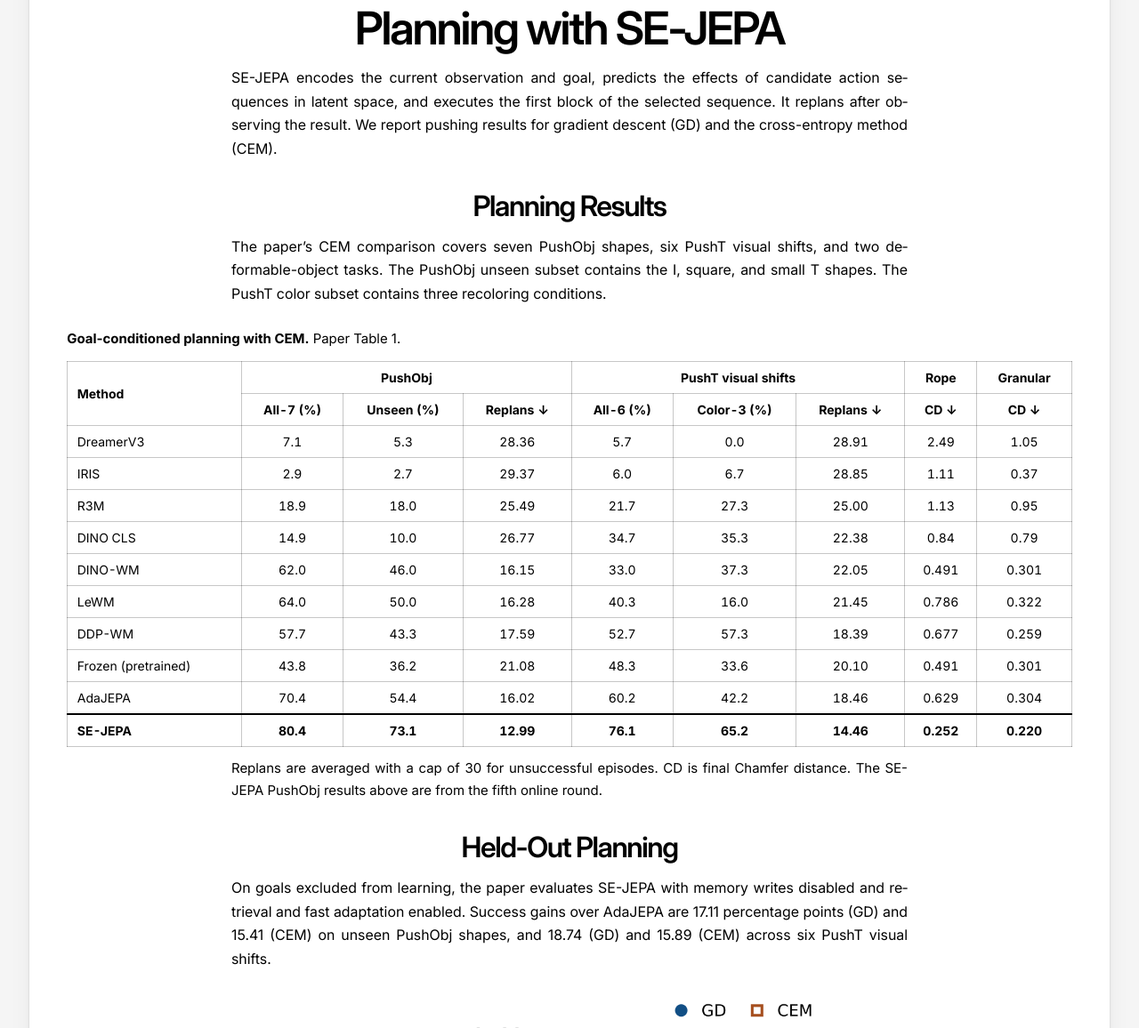
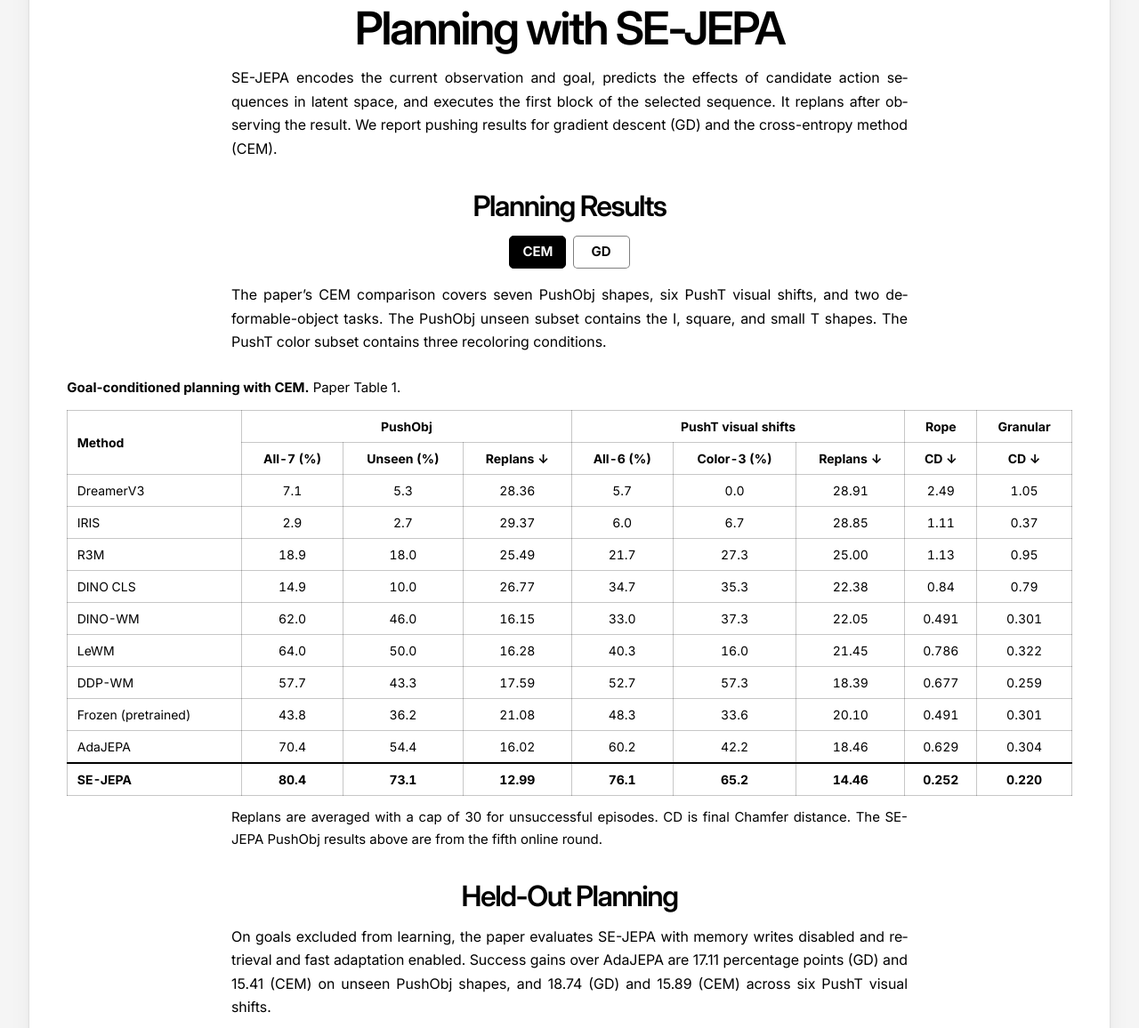
Before and after one commit to 12138tyy/SE-pages, a plain HTML site: page index.html in a window 1280 px wide. Shown: the part 5165-6321 px from the top of the page at 89% size. Drawn offline with Linux system fonts and the light colour scheme.

Commit message:
Add CEM and GD planning result controls

```diff
--- a/index.html
+++ b/index.html
@@ -8,8 +8,8 @@
   <title>SE-JEPA | Self-Evolving Latent World Models</title>
   <link rel="stylesheet" href="./assets/fonts/InterVariable.css">
   <link rel="stylesheet" href="./assets/fonts/InterTight.css">
-  <link rel="stylesheet" href="./styles.css?v=31">
-  <script defer src="./site.js?v=12"></script>
+  <link rel="stylesheet" href="./styles.css?v=32">
+  <script defer src="./site.js?v=13"></script>
 </head>
 <body>
   <a class="skip-link" href="#main">Skip to content</a>
@@ -357,11 +357,19 @@
         <div class="reading" data-scroll-reveal>
           <h2 id="planning-title">Planning with SE-JEPA</h2>
           <p>SE-JEPA encodes the current observation and goal, predicts the effects of candidate action sequences in latent space, and executes the first block of the selected sequence. It replans after observing the result. We report pushing results for gradient descent (GD) and the cross-entropy method (CEM).</p>
-          <h3>Planning Results</h3>
+          <h3 id="planning-results-title">Planning Results</h3>
+        </div>
+
+        <div class="planning-results" data-planning-results data-scroll-reveal>
+          <div class="planning-switch" role="group" aria-label="Planning results optimizer" hidden>
+            <button type="button" aria-controls="planning-cem" aria-pressed="true">CEM</button>
+            <button type="button" aria-controls="planning-gd" aria-pressed="false">GD</button>
+          </div>
+          <div id="planning-cem" data-planning-panel>
+            <div class="reading">
               <p>The paper’s CEM comparison covers seven PushObj shapes, six PushT visual shifts, and two deformable-object tasks. The PushObj unseen subset contains the I, square, and small T shapes. The PushT color subset contains three recoloring conditions.</p>
             </div>
-
-        <figure class="results-table" data-scroll-reveal>
+            <figure class="results-table">
               <figcaption id="planning-table-caption"><strong>Goal-conditioned planning with CEM.</strong> Paper Table 1.</figcaption>
               <div class="table-wrap" tabindex="0" role="region" aria-labelledby="planning-table-caption">
                 <table class="wide-table" aria-labelledby="planning-table-caption">
@@ -385,8 +393,37 @@
                 </table>
               </div>
             </figure>
+            <div class="reading">
+              <p class="table-note">Replans are averaged with a cap of 30 for unsuccessful episodes. CD is final Chamfer distance. The SE-JEPA PushObj results above are from the fifth online round.</p>
+            </div>
+          </div>
+          <div id="planning-gd" data-planning-panel>
+            <div class="reading">
+              <p>Both tasks use paired held-out goals after five learning rounds, with memory writes disabled. Retrieval and fast adaptation remain enabled during testing.</p>
+            </div>
+            <figure class="results-table">
+              <figcaption id="gd-planning-table-caption"><strong>Goal-conditioned planning with GD on held-out goals.</strong> Paper Table VI.</figcaption>
+              <div class="table-wrap" tabindex="0" role="region" aria-labelledby="gd-planning-table-caption">
+                <table class="gd-table" aria-labelledby="gd-planning-table-caption">
+                  <colgroup span="1"></colgroup><colgroup span="3"></colgroup><colgroup span="3"></colgroup>
+                  <thead>
+                    <tr><th scope="col" rowspan="2">Method</th><th scope="colgroup" colspan="3">PushObj</th><th scope="colgroup" colspan="3">PushT</th></tr>
+                    <tr><th scope="col">All-7 (%)</th><th scope="col">Unseen (%)</th><th scope="col">Replans ↓</th><th scope="col">All-7 (%)</th><th scope="col">Shift-6 (%)</th><th scope="col">Replans ↓</th></tr>
+                  </thead>
+                  <tbody>
+                    <tr><th scope="row">Frozen</th><td>42.48</td><td>32.44</td><td>20.02</td><td>44.10</td><td>41.56</td><td>19.94</td></tr>
+                    <tr><th scope="row">AdaJEPA</th><td>72.19</td><td>55.33</td><td>14.52</td><td>58.67</td><td>54.89</td><td>17.96</td></tr>
+                    <tr class="paper-result-highlight"><th scope="row">SE-JEPA</th><td>81.59</td><td>72.44</td><td>11.30</td><td>75.68</td><td>73.63</td><td>13.21</td></tr>
+                  </tbody>
+                </table>
+              </div>
+            </figure>
+            <div class="reading">
+              <p class="table-note">PushObj Unseen averages the I, square, and small T shapes. PushT Shift-6 excludes the original appearance. PushT replans are averaged over all seven conditions.</p>
+            </div>
+          </div>
+        </div>
         <div class="reading" data-scroll-reveal>
-          <p class="table-note">Replans are averaged with a cap of 30 for unsuccessful episodes. CD is final Chamfer distance. The SE-JEPA PushObj results above are from the fifth online round.</p>
           <h3 id="held-out">Held-Out Planning</h3>
           <p>On goals excluded from learning, the paper evaluates SE-JEPA with memory writes disabled and retrieval and fast adaptation enabled. Success gains over AdaJEPA are 17.11 percentage points (GD) and 15.41 (CEM) on unseen PushObj shapes, and 18.74 (GD) and 15.89 (CEM) across six PushT visual shifts.</p>
         </div>
--- a/site.js
+++ b/site.js
@@ -294,6 +294,40 @@ function connectCitation() {
 
 connectCitation();
 
+function connectPlanningResults() {
+  const results = document.querySelector("[data-planning-results]");
+  if (!results) return;
+
+  const controls = results.querySelector(".planning-switch");
+  const buttons = [...controls.querySelectorAll("button")];
+  const panels = results.querySelectorAll("[data-planning-panel]");
+
+  function choose(button) {
+    const panelId = button.getAttribute("aria-controls");
+    for (const item of buttons) item.setAttribute("aria-pressed", String(item === button));
+    for (const panel of panels) panel.hidden = panel.id !== panelId;
+  }
+
+  function chooseFromFragment(fragment) {
+    const target = document.getElementById(fragment.slice(1));
+    const panel = target?.closest("[data-planning-panel]");
+    const button = buttons.find((item) => item.getAttribute("aria-controls") === panel?.id);
+    if (button) choose(button);
+  }
+
+  for (const button of buttons) button.addEventListener("click", () => choose(button));
+  for (const link of document.querySelectorAll('a[href="#planning-table-caption"], a[href="#gd-planning-table-caption"]')) {
+    link.addEventListener("click", () => chooseFromFragment(link.hash));
+  }
+  window.addEventListener("hashchange", () => chooseFromFragment(location.hash));
+
+  choose(buttons[0]);
+  chooseFromFragment(location.hash);
+  controls.hidden = false;
+}
+
+connectPlanningResults();
+
 function enableScrollReveal() {
   if (motionPreference.matches || !("IntersectionObserver" in window)) return;
 
--- a/styles.css
+++ b/styles.css
@@ -349,11 +349,30 @@ h4 { font-size: 1.3rem; }
 .paper-figure figcaption { text-align: center; }
 .figure-tools { display: flex; flex-wrap: wrap; align-items: center; justify-content: center; gap: .25rem .8rem; font-size: .9375rem; }
 .figure-tools a { padding: .15rem .25rem; text-decoration: underline; }
+.planning-switch {
+  display: flex;
+  justify-content: center;
+  gap: .45rem;
+  margin: .95rem auto 1rem;
+}
+.planning-switch button {
+  min-height: 2.35rem;
+  min-width: 4rem;
+  padding: .35rem .85rem;
+  border: 1px solid var(--control-border);
+  border-radius: 5px;
+  background: var(--paper);
+  font-size: .9375rem;
+  font-weight: 650;
+}
+.planning-switch button:hover { border-color: var(--ink); }
+.planning-switch button[aria-pressed="true"] { border-color: var(--ink); color: var(--paper); background: var(--ink); }
 .results-table { margin-top: 1.65rem; }
 .results-table figcaption { margin-bottom: .75rem; font-size: .9375rem; }
 .table-wrap { overflow-x: auto; overscroll-behavior-inline: contain; }
 .results-table table { width: 100%; border-collapse: collapse; background: var(--paper); font-size: .875rem; line-height: 1.5; font-variant-numeric: tabular-nums; }
 .wide-table { min-width: 48rem; }
+.gd-table { min-width: 36rem; }
 .results-table th, .results-table td { padding: .5em .75em; border: 1px solid var(--line); text-align: center; vertical-align: middle; white-space: nowrap; }
 .results-table th[scope="row"], .results-table thead tr:first-child th:first-child { text-align: left; }
 .results-table tbody th { font-weight: inherit; }
```
Lines whose indentation alone changed are shown as unchanged.
